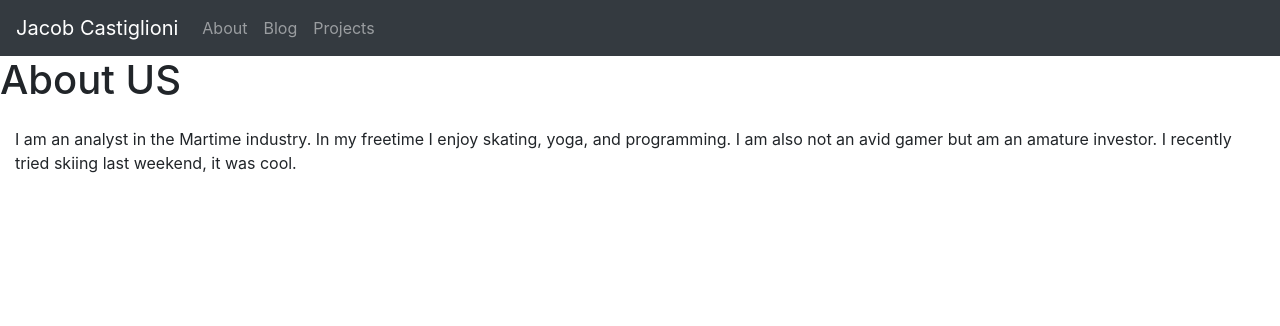
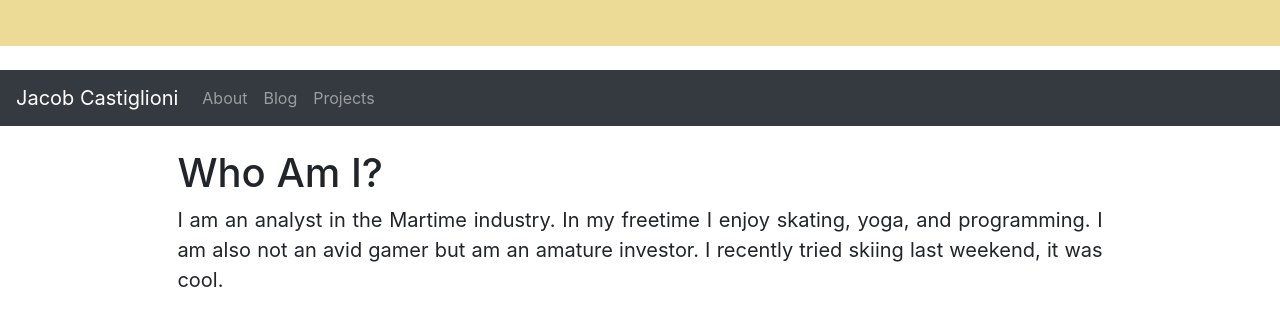
Before and after one commit to jastiglioni/website, a React (Create React App) app: page /about in a window 1280 px wide. Shown: the top 326 px of the page. Built offline with nearby package versions, Linux system fonts and the light colour scheme.

Commit message:
remaking header

```diff
--- a/db.json
+++ b/db.json
@@ -3,23 +3,23 @@
     {
       "title": "This is the first title",
       "author": "Jacob Castiglioni",
-      "body": "This is a test"
+      "body": "Lorem ipsum dolor sit amet, consectetur adipiscing elit, sed do eiusmod tempor incididunt ut labore et dolore magna aliqua. Ut enim ad minim veniam, quis nostrud exercitation ullamco laboris nisi ut aliquip ex ea commodo consequat. Duis aute irure dolor in reprehenderit in voluptate velit esse cillum dolore eu fugiat nulla pariatur. Excepteur sint occaecat cupidatat non proident, sunt in culpa qui officia deserunt mollit anim id est laborum."
     },
     {
-      "title": "This is the first title",
-      "author": "Jacob Castiglioni",
-      "body": "This is a test"
+      "title": "Second Title",
+      "author": "Johnson Edwards",
+      "body": "Lorem ipsum dolor sit amet, consectetur adipiscing elit, sed do eiusmod tempor incididunt ut labore et dolore magna aliqua. Ut enim ad minim veniam, quis nostrud exercitation ullamco laboris nisi ut aliquip ex ea commodo consequat. Duis aute irure dolor in reprehenderit in voluptate velit esse cillum dolore eu fugiat nulla pariatur. Excepteur sint occaecat cupidatat non proident, sunt in culpa qui officia deserunt mollit anim id est laborum."
     },
     {
-      "title": "This is the first title",
-      "author": "Jacob Castiglioni",
-      "body": "This is a test"
+      "title": "Third Installment",
+      "author": "Mike Jones",
+      "body": "Lorem ipsum dolor sit amet, consectetur adipiscing elit, sed do eiusmod tempor incididunt ut labore et dolore magna aliqua. Ut enim ad minim veniam, quis nostrud exercitation ullamco laboris nisi ut aliquip ex ea commodo consequat. Duis aute irure dolor in reprehenderit in voluptate velit esse cillum dolore eu fugiat nulla pariatur. Excepteur sint occaecat cupidatat non proident, sunt in culpa qui officia deserunt mollit anim id est laborum."
     },
     {
       "id": 4,
-      "title": "this ",
-      "author": "is ",
-      "body": "a test",
+      "title": "Manually Entered",
+      "author": "Rashida Parker",
+      "body": "Lorem ipsum dolor sit amet, consectetur adipiscing elit, sed do eiusmod tempor incididunt ut labore et dolore magna aliqua. Ut enim ad minim veniam, quis nostrud exercitation ullamco laboris nisi ut aliquip ex ea commodo consequat. Duis aute irure dolor in reprehenderit in voluptate velit esse cillum dolore eu fugiat nulla pariatur. Excepteur sint occaecat cupidatat non proident, sunt in culpa qui officia deserunt mollit anim id est laborum.",
       "likes": 0
     }
   ]
--- a/package.json
+++ b/package.json
@@ -8,6 +8,7 @@
     "@testing-library/user-event": "^12.6.3",
     "axios": "^0.21.1",
     "bootstrap": "^4.6.0",
+    "prop-types": "^15.7.2",
     "react": "^17.0.1",
     "react-bootstrap": "^1.4.3",
     "react-dom": "^17.0.1",
--- a/src/App.jsx
+++ b/src/App.jsx
@@ -3,20 +3,21 @@ import Navbar from 'react-bootstrap/Navbar';
 import Nav from 'react-bootstrap/Nav';
 import 'bootstrap/dist/css/bootstrap.min.css';
 import {
-  // NavLink,
   BrowserRouter as Router,
   Switch, Route,
 } from 'react-router-dom';
 import About from './components/About';
 import Home from './components/Home';
-import Projects from './Projects';
+import Projects from './components/Projects';
 import BlogLogic from './components/BlogLogic';
+import Header from './components/Header';
 
 const App = () => (
   <div>
     <div className="App">
+
       <Router>
-
+        <Header />
         <Navbar bg="dark" variant="dark">
           <Nav className="mr-auto">
             <Navbar.Brand href="/home">Jacob Castiglioni</Navbar.Brand>
--- a/src/components/About.jsx
+++ b/src/components/About.jsx
@@ -1,9 +1,10 @@
 import React from 'react';
+import '../styles/About.css';
 
 const About = () => (
-  <div>
-    <h1>About US</h1>
-    <p style={{ padding: '15px' }}>
+  <div className="main">
+    <h1>Who Am I?</h1>
+    <p className="special">
       I am an analyst in the Martime industry. In my freetime I enjoy skating, yoga, and
       programming. I am also not an avid gamer but am an amature investor. I recently tried
       skiing last weekend, it was cool.
--- a/src/components/Blog.jsx
+++ b/src/components/Blog.jsx
@@ -1,31 +1,21 @@
 /* eslint-disable react/prop-types */
 import React from 'react';
-
+import '../styles/Blog.css';
 // eslint-disable-next-line react/prop-types
 const Blog = ({ article, func }) => (
 
-  <div
-    style={{
-      margin: '0 auto',
-      maxWidth: 960,
-      padding: '1.45rem 1.0875rem',
-    }}
-  >
+  <div className="main">
     <article>
 
       <h2>{article.title}</h2>
       <h6>{article.author}</h6>
 
-      <p style={{
-        textAlign: 'justify',
-      }}
-      >
+      <p>
         {article.body}
-
       </p>
     </article>
 
-    <button type="button" onClick={func} style={{ float: 'right' }}>
+    <button type="button" onClick={func}>
       Like
       {' '}
       <span role="img" aria-label="heart">❤️</span>
--- a/src/components/BlogLogic.jsx
+++ b/src/components/BlogLogic.jsx
@@ -79,40 +79,28 @@ const BlogLogic = () => {
         }}
       >
         <form onSubmit={addBlog}>
-          <div
-            style={{
-              display: 'flex',
-              justifyContent: 'space-between',
-            }}
-          >
+          <div>
             <label> Blog Title: </label>
-            <input value={title} onChange={handleTitleChange} size="50" />
+            <input value={title} onChange={handleTitleChange} />
             <label> Author Name: </label>
-            <input value={author} onChange={handleAuthorChange} size="50" />
+            <input value={author} onChange={handleAuthorChange} />
           </div>
+
           <br />
+
           <label>Write a Blog!</label>
-          <br />
-          <br />
           <textarea
             value={body}
             onChange={handleBodyChange}
             rows="2"
             placeholder="What's on your mind?"
-            style={{
-              width: '100%',
-            }}
           />
           <br />
           <br />
           <button
             type="submit"
-            style={{
-              float: 'right',
-            }}
           >
             Submit
-
           </button>
         </form>
       </div>
--- /dev/null
+++ b/src/components/Header.jsx
@@ -0,0 +1,61 @@
+// import { Link } from "gatsby"
+import PropTypes from 'prop-types';
+import React from 'react';
+
+import {
+  BrowserRouter as Router,
+  Link,
+  Route,
+  Switch,
+} from 'react-router-dom';
+
+// import About from './About'
+
+const Header = ({ siteTitle }) => (
+  <Router>
+    <header
+      style={{
+        background: '#ecdb96',
+        marginBottom: '1.45rem',
+      }}
+    >
+      <div
+        style={{
+          margin: '0 auto',
+          maxWidth: 960,
+          padding: '1.45rem 1.0875rem',
+        }}
+      >
+        <link href="https://fonts.googleapis.com/css?family=Raleway" rel="stylesheet" />
+
+        <h1 style={{ margin: 0 }}>
+          <Link
+            to="/"
+            style={{
+              color: 'black',
+              textDecoration: 'none',
+              fontFamily: 'Raleway',
+            }}
+          >
+            {siteTitle}
+          </Link>
+
+        </h1>
+        <Switch>
+          <Route path="/" />
+
+        </Switch>
+      </div>
+    </header>
+  </Router>
+);
+
+Header.propTypes = {
+  siteTitle: PropTypes.string,
+};
+
+Header.defaultProps = {
+  siteTitle: '',
+};
+
+export default Header;
--- a/src/components/Home.jsx
+++ b/src/components/Home.jsx
@@ -1,9 +1,12 @@
 import React from 'react';
+import '../styles/About.css';
 
 const Home = () => (
-  <div>
-    <h3>I am making a website, blog, and studying finance. Have desire to go into finance?</h3>
-    <p>Here is the very foundation of Castiglion  Co !!</p>
+  <div className="main">
+    <h1>Welcome to my corner of the Internet!</h1>
+    <p className="special">
+      This is where I post my blogs, projects, or anything else I find interesting.
+    </p>
   </div>
 );
 
--- a/src/Projects.jsx
+++ b/src/components/Projects.jsx
@@ -1,12 +1,11 @@
 import React from 'react';
-import pic from './ll.png';
+import pic from '../static/ll.png';
 
 export default function Projects() {
   return (
     <div>
       <img
         src={pic}
-        className="d-inline-block align-top"
         alt="React Bootstrap logo"
       />
     </div>
--- /dev/null
+++ b/src/styles/About.css
@@ -0,0 +1,10 @@
+.main {
+    font-size: 50px;
+    padding: 15px;
+    max-width: 1000px;
+    text-align: justify;
+}
+
+.special {
+    font-size: 20px;
+}
--- /dev/null
+++ b/src/styles/Blog.css
@@ -0,0 +1,30 @@
+.main {
+    margin: 0 auto;
+    max-width: 960px;
+    padding: 1.45rem 1.0875rem;
+    font-size: 30px;
+}
+.article {
+    text-align: justify;
+    float: right;
+}
+
+textarea {
+    width: 100%;
+}
+
+button {
+    float: right;
+    font-size: 15px;
+}
+
+
+
+h2, h6, label {
+    padding: 0%;
+    font-weight: bold;
+}
+
+p {
+    font-size: 20px;
+}
```
Also changed, not shown: src/static/ll.png (renamed from src/ll.png).
